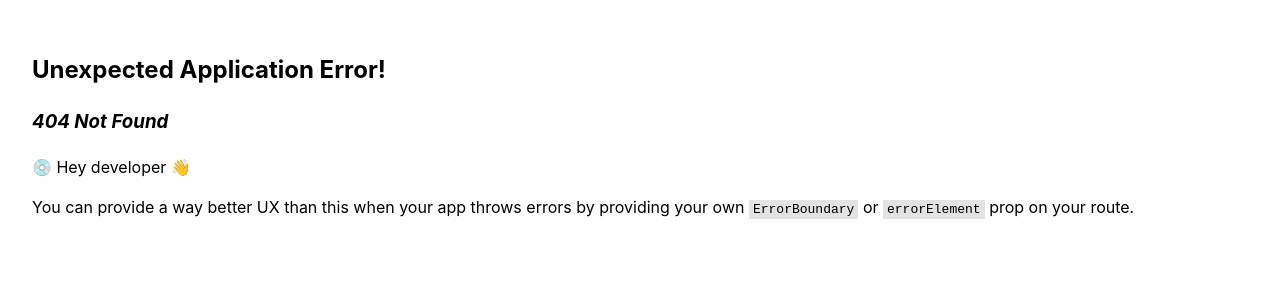
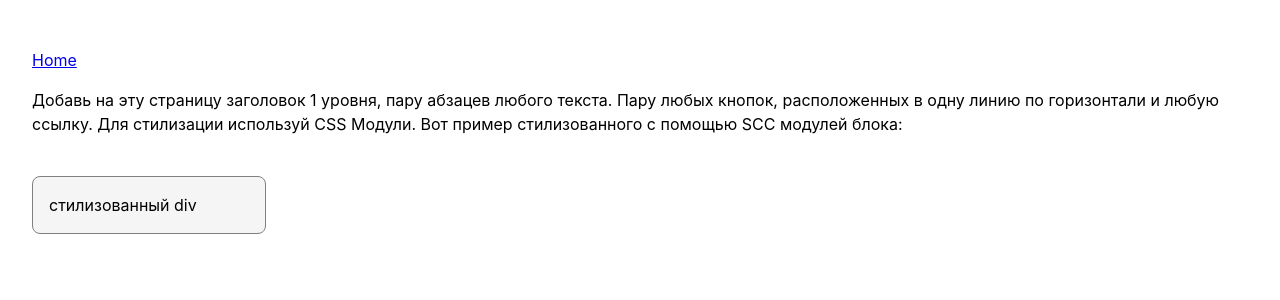
Before and after one commit to shyamrupadas/frontend-practice, a React (Vite) app: page /maxim/first-task in a window 1280 px wide. Before the commit this address had no page. Shown: the top 300 px of the page. Built offline with nearby package versions, Linux system fonts and the light colour scheme.

Commit message:
Add First Task for Maxim

```diff
--- a/src/Routes.tsx
+++ b/src/Routes.tsx
@@ -1,10 +1,12 @@
 import { createBrowserRouter } from 'react-router-dom'
+
 import { Main } from './pages/Main'
 import { Vyacheclav } from './pages/Vyacheslav'
 import { Reference } from './pages/Reference'
 import { Maxim } from './pages/Maxim'
 import { Maria } from './pages/Maria'
 import { VyacheslavTask1 } from './pages/Vyacheslav/VyacheslavTask1'
+import { MaximTask1 } from './pages/Maxim/MaximTask1'
 
 export const Routes = createBrowserRouter([
   {
@@ -18,5 +20,6 @@ export const Routes = createBrowserRouter([
   },
   { path: '/vyacheslav/first-task', element: <VyacheslavTask1 /> },
   { path: '/maxim', element: <Maxim /> },
+  { path: '/maxim/first-task', element: <MaximTask1 /> },
   { path: '/maria', element: <Maria /> },
 ])
--- a/src/pages/Maxim/Maxim.tsx
+++ b/src/pages/Maxim/Maxim.tsx
@@ -6,7 +6,10 @@ export const Maxim = () => {
       <p>
         <Link to={'/'}>Home</Link>
       </p>
-      Maxim: coming soon
+      Maxim:
+      <p>
+        <Link to="first-task">FirstTask</Link>
+      </p>
     </div>
   )
 }
--- /dev/null
+++ b/src/pages/Maxim/MaximTask1/MaximTask1.module.css
@@ -0,0 +1,18 @@
+.myClass {
+  border: 1px solid gray;
+  border-radius: 8px;
+  background-color: whitesmoke;
+
+  margin-top: 40px;
+  padding: 16px;
+  max-width: 200px;
+}
+
+.myClass:hover {
+  background-color: wheat;
+  cursor: pointer;
+}
+
+.anotherClass {
+  padding: 8px;
+}
--- /dev/null
+++ b/src/pages/Maxim/MaximTask1/MaximTask1.tsx
@@ -0,0 +1,30 @@
+// Здесь импортируется компонент Link который используется для перехода по внутренним ссылкам (роутам) приложения
+// без перезагрузки страницы
+import { Link } from 'react-router-dom'
+
+// Здесь импортируется Модульный CSS
+import css from './MaximTask1.module.css'
+
+// 'это реакт компонент, доступный по адресу (роуту) /maxim/first-task'. Компонент объявлен как функция JS, возаращая JSX.
+// Этот компонент (функция) может принимать пропсы (аргументы) - для того чтобы работать с ними.
+export const MaximTask1 = () => {
+  // В теле функции обычно пишется логика, которая понадобится для отображения. Мы пока это не трогаем.
+
+  // Возвращает компонент специальный синтаксис: JSX. Он очень похож на HTML, но у него побольше возможностей.
+  // Пока можешь просто учиться верстать на JSX
+  return (
+    <div>
+      <p>
+        <Link to={'/'}>Home</Link>
+      </p>
+
+      <p>
+        Добавь на эту страницу заголовок 1 уровня, пару абзацев любого текста. Пару любых
+        кнопок, расположенных в одну линию по горизонтали и любую ссылку. Для стилизации
+        используй CSS Модули. Вот пример стилизованного c помощью SCC модулей блока:
+      </p>
+
+      <div className={css.myClass}>стилизованный div</div>
+    </div>
+  )
+}
--- /dev/null
+++ b/src/pages/Maxim/MaximTask1/index.ts
@@ -0,0 +1 @@
+export { MaximTask1 } from './MaximTask1'
```
